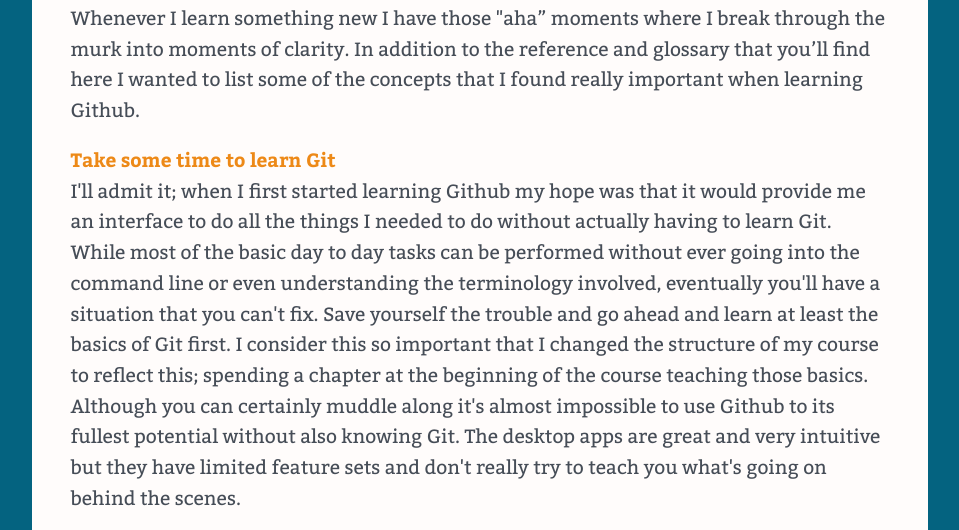
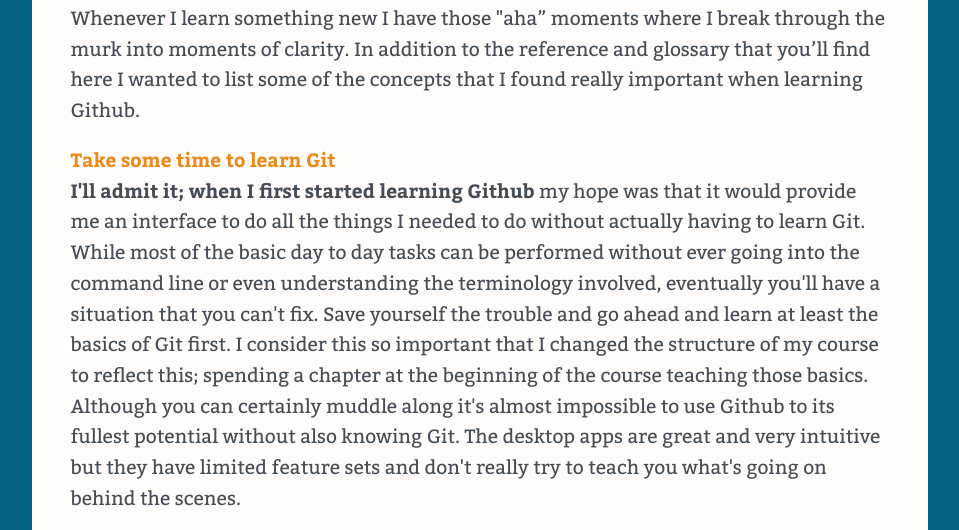
Before and after one commit to tomvai/github-for-webdesigners, a plain HTML site: page index.html in a window 1280 px wide. Shown: the part 741-1271 px from the top of the page, without its empty margins (160-1119 px from the left). Drawn offline with nearby package versions, Linux system fonts and the light colour scheme.

Commit message:
added bold to part of text

```diff
--- a/index.html
+++ b/index.html
@@ -31,7 +31,7 @@
     <h2>Stuff I learned</h2>
     <p>Whenever I learn something new I have those &quot;aha&rdquo; moments where I break through the murk into moments of clarity. In addition to the reference and glossary that you&rsquo;ll find here I wanted to list some of the concepts that I found really important when learning Github.</p>
     <h4>Take some time to learn Git</h4>
-    <p>I'll admit it; when I first started learning Github my hope was that it would provide me an interface to do all the things I needed to do without actually having to learn Git. While most of the basic day to day tasks can be performed without ever going into the command line or even understanding the terminology involved, eventually you'll have a situation that you can't fix. Save yourself the trouble and go ahead and learn at least the basics of Git first. I consider this so important that I changed the structure of my course to reflect this; spending a chapter at the beginning of the course teaching those basics. Although you can certainly muddle along it's almost impossible to use Github to its fullest potential without also knowing Git. The desktop apps are great and very intuitive but they have limited feature sets and don't really try to teach you what's going on behind the scenes.</p>
+    <p><strong>I'll admit it; when I first started learning Github</strong> my hope was that it would provide me an interface to do all the things I needed to do without actually having to learn Git. While most of the basic day to day tasks can be performed without ever going into the command line or even understanding the terminology involved, eventually you'll have a situation that you can't fix. Save yourself the trouble and go ahead and learn at least the basics of Git first. I consider this so important that I changed the structure of my course to reflect this; spending a chapter at the beginning of the course teaching those basics. Although you can certainly muddle along it's almost impossible to use Github to its fullest potential without also knowing Git. The desktop apps are great and very intuitive but they have limited feature sets and don't really try to teach you what's going on behind the scenes.</p>
     <h4>Understand what is meant by &quot;distributed&quot;</h4>
     <p>Git is a distributed version control system, meaning that all copies of the repositories are local. Here are some highligts that you should take away.</p>
     <dl>
```
